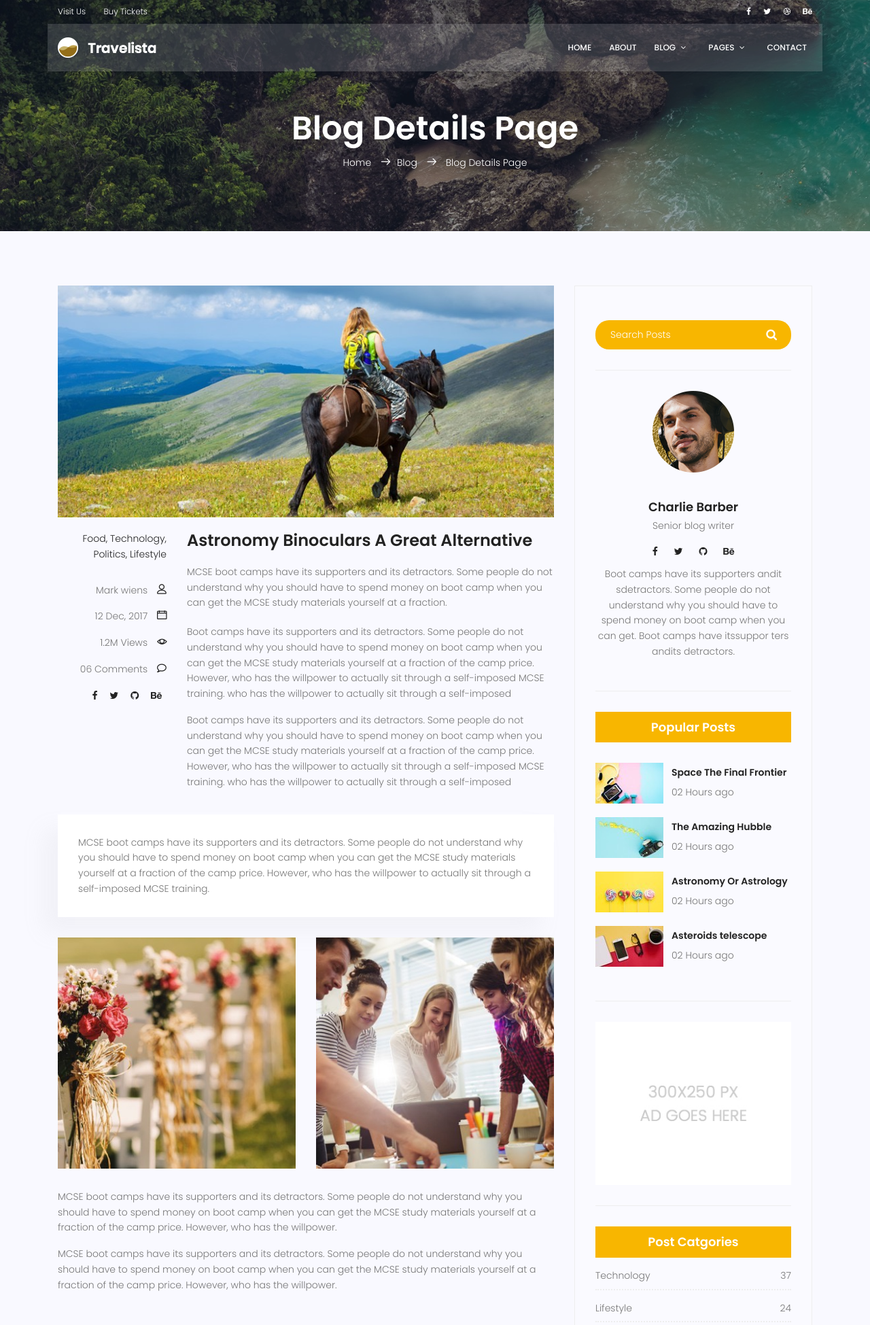
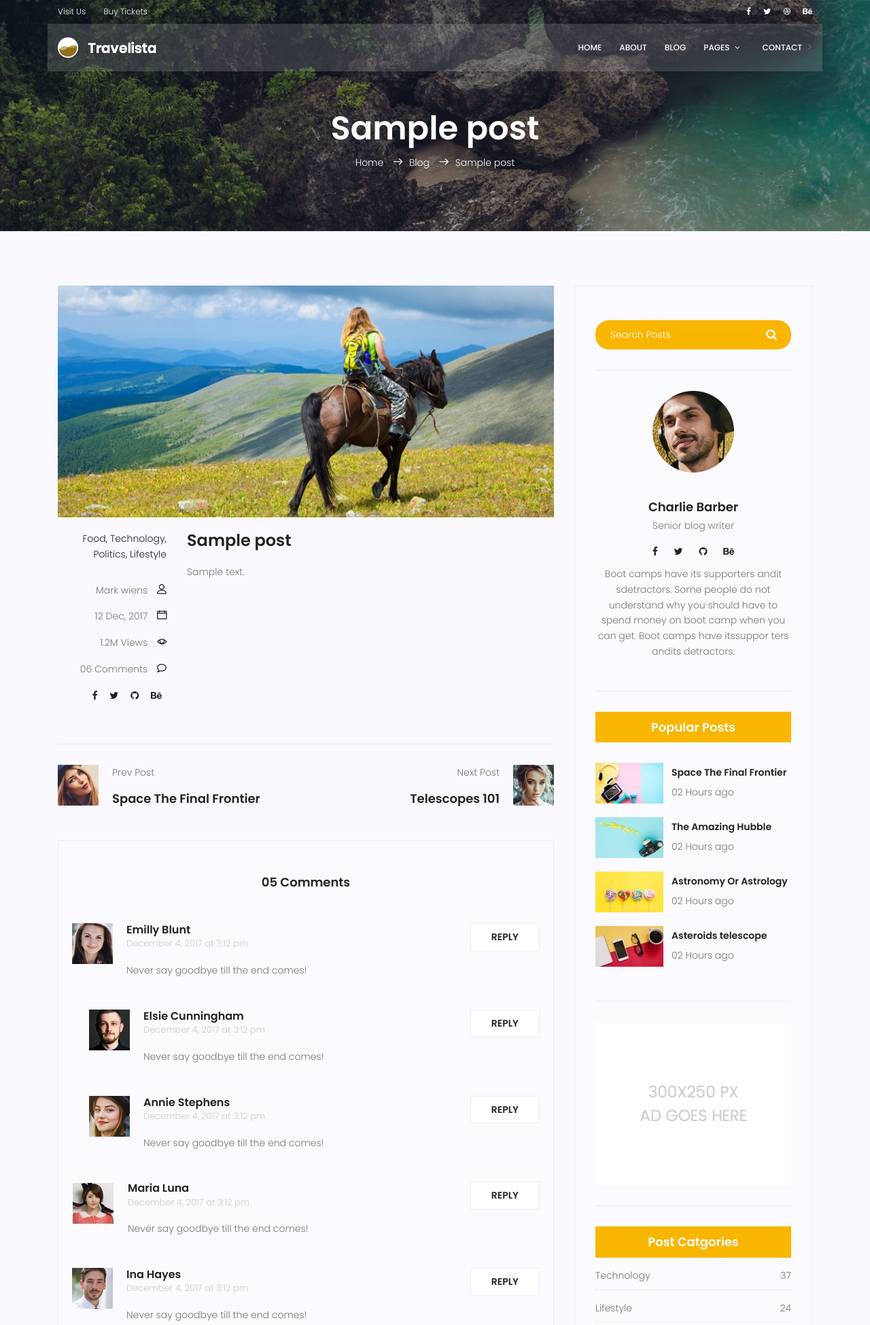
Before and after one commit to sabermodirian/mySite, a Django app: template templates/blog/blog-single.html in a window 1280 px wide. Shown: the top 1949 px of the page at 68% size. Run offline with Django 3.2, Linux system fonts and the light colour scheme; the template is opened without the code that fills it: values that come from a table or form of the project are taken from there, others are empty; tables that the repository leaves empty hold one stand-in row (values such as "Sample post"); some libraries are stand-ins or nearby versions.

Commit message:
تکمیل ساختارهای تگ صفحه  های بلاگ
making the tag structures in blog HTML
and improve the Links and data tag templates form POST table in DB

```diff
--- a/blog/urls.py
+++ b/blog/urls.py
@@ -5,6 +5,6 @@ app_name = 'blog'
 
 urlpatterns = [
     path('', blog_view , name='index'),
-    path('single', blog_single , name='single'),
-    path('post-<int:pid>', test, name='test')
+    path('<int:pid>', blog_single , name='single'),
+    #path('post-<int:pid>', test, name='test')
     ]
--- a/blog/views.py
+++ b/blog/views.py
@@ -7,8 +7,10 @@ def blog_view(request):
     contex = {'posts':posts}
     return render(request, 'blog/blog-home.html',contex)
 
-def blog_single(request):
-    return render(request, 'blog/blog-single.html')
+def blog_single(request, pid):
+    pst = get_object_or_404(post, pk=pid)
+    context = {'post':pst}
+    return render(request, 'blog/blog-single.html',context)
 
 def test(request, pid):
     pst = get_object_or_404(post, pk=pid)
--- a/templates/base.html
+++ b/templates/base.html
@@ -72,12 +72,9 @@
             <ul class="nav-menu">
               <li><a href="{% url 'website:index' %}">Home</a></li>
               <li><a href="{% url 'website:about' %}">About</a></li>
-              <li class="menu-has-children">
-                <a href="">Blog</a>
-                <ul>
-                  <li><a href="{% url 'blog:index' %}">Blog Home</a></li>
-                  <li><a href="{% url 'blog:single' %}">Blog Single</a></li>
-                </ul>
+              <li><a href="{% url 'blog:index' %}">Blog</a></li>
+                >
+
               </li>
               <li class="menu-has-children">
                 <a href="">Pages</a>
--- a/templates/blog/blog-single.html
+++ b/templates/blog/blog-single.html
@@ -9,10 +9,8 @@
 				<div class="container">
 					<div class="row d-flex align-items-center justify-content-center">
 						<div class="about-content col-lg-12">
-							<h1 class="text-white">
-								Blog Details Page
-							</h1>
-							<p class="text-white link-nav"><a href="index.html">Home </a>  <span class="lnr lnr-arrow-right"></span><a href="blog-home.html">Blog </a> <span class="lnr lnr-arrow-right"></span> <a href="blog-single.html"> Blog Details Page</a></p>
+							<h1 class="text-white"> {{ post.title }}</h1>
+							<p class="text-white link-nav"><a href="{% url 'website:index' %}">Home </a>  <span class="lnr lnr-arrow-right"></span><a href="{% url 'blog:index' %}">Blog </a> <span class="lnr lnr-arrow-right"></span>{{ post.title }}</p>
 						</div>
 					</div>
 				</div>
@@ -51,38 +49,11 @@
 									</div>
 								</div>
 								<div class="col-lg-9 col-md-9">
-									<h3 class="mt-20 mb-20">Astronomy Binoculars A Great Alternative</h3>
-									<p class="excert">
-										MCSE boot camps have its supporters and its detractors. Some people do not understand why you should have to spend money on boot camp when you can get the MCSE study materials yourself at a fraction.
-									</p>
-									<p>
-										Boot camps have its supporters and its detractors. Some people do not understand why you should have to spend money on boot camp when you can get the MCSE study materials yourself at a fraction of the camp price. However, who has the willpower to actually sit through a self-imposed MCSE training. who has the willpower to actually sit through a self-imposed
-									</p>
-									<p>
-										Boot camps have its supporters and its detractors. Some people do not understand why you should have to spend money on boot camp when you can get the MCSE study materials yourself at a fraction of the camp price. However, who has the willpower to actually sit through a self-imposed MCSE training. who has the willpower to actually sit through a self-imposed
-									</p>
+									<h3 class="mt-20 mb-20">{{post.title}}</h3>
+									<p class="excert">{{post.content}}</p>
+
 								</div>
-								<div class="col-lg-12">
-									<div class="quotes">
-										MCSE boot camps have its supporters and its detractors. Some people do not understand why you should have to spend money on boot camp when you can get the MCSE study materials yourself at a fraction of the camp price. However, who has the willpower to actually sit through a self-imposed MCSE training.
-									</div>
-									<div class="row mt-30 mb-30">
-										<div class="col-6">
-											<img class="img-fluid" src="img/blog/post-img1.jpg" alt="">
-										</div>
-										<div class="col-6">
-											<img class="img-fluid" src="img/blog/post-img2.jpg" alt="">
-										</div>
-										<div class="col-lg-12 mt-30">
-											<p>
-												MCSE boot camps have its supporters and its detractors. Some people do not understand why you should have to spend money on boot camp when you can get the MCSE study materials yourself at a fraction of the camp price. However, who has the willpower.
-											</p>
-											<p>
-												MCSE boot camps have its supporters and its detractors. Some people do not understand why you should have to spend money on boot camp when you can get the MCSE study materials yourself at a fraction of the camp price. However, who has the willpower.
-											</p>
-										</div>
-									</div>
-								</div>
+
 							</div>
 							<div class="navigation-area">
 								<div class="row">
```
Also changed, not shown: templates/blog/blog-home.html (+78 -92 lines).
